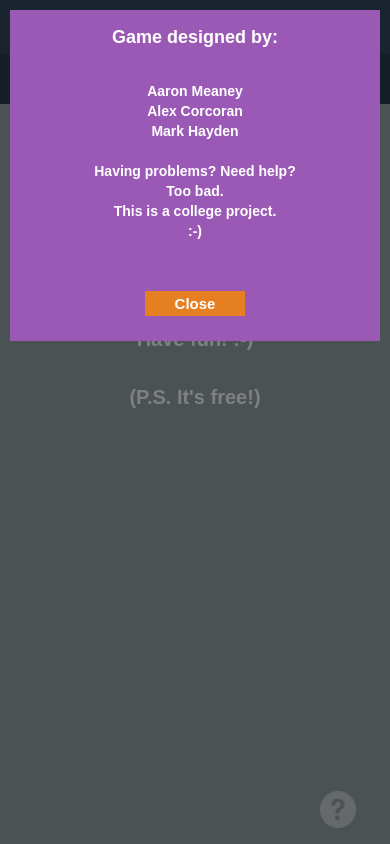
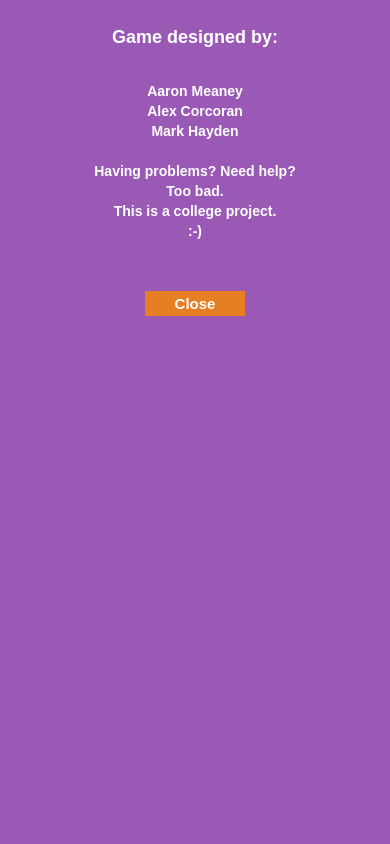
Before and after one commit to Reccy/college-rps_wadproject, a PHP site: page / in a window 390 px wide, after a click that opens the changed part. Run offline with PHP 8.4, Linux system fonts and the light colour scheme; some libraries are stand-ins or nearby versions.

Commit message:
AM - Polished about us menu

```diff
--- a/client/css/customstyle.css
+++ b/client/css/customstyle.css
@@ -423,3 +423,19 @@ body{
     margin-right:auto;
     width:200px;
 }
+
+/* About-Us media query */
+@media screen and (max-width: 767px){
+    .modal-backdrop{
+        background-color:#9b59b6;
+        opacity:1 !important;
+    }
+}
+
+@media screen and (min-width: 768px) and (max-width: 1366px){
+
+}
+
+@media screen and (min-width: 1367px){
+
+}
--- a/index.php
+++ b/index.php
@@ -39,7 +39,7 @@
 
       <!-- Body -->
       <div id="loading"></div>
-      <div id="about-us" class="modal fade" role="dialog">
+      <div id="about-us" class="modal" role="dialog">
         <div class="modal-dialog">
           <!-- Modal content-->
           <div class="modal-content">
@@ -60,7 +60,7 @@
       </div>
 
       <!-- Footer -->
-      <button id="help-icon" data-toggle="modal" data-target="#about-us"><img id="help-icon-img" src="client/img/helpicon.png"></img></button>
+      <button id="help-icon" data-toggle="modal" data-target="#about-us" data-backdrop="static"><img id="help-icon-img" src="client/img/helpicon.png"></img></button>
 
       <!-- Scripts -->
       <!-- jQuery (necessary for Bootstrap's JavaScript plugins) -->
```
